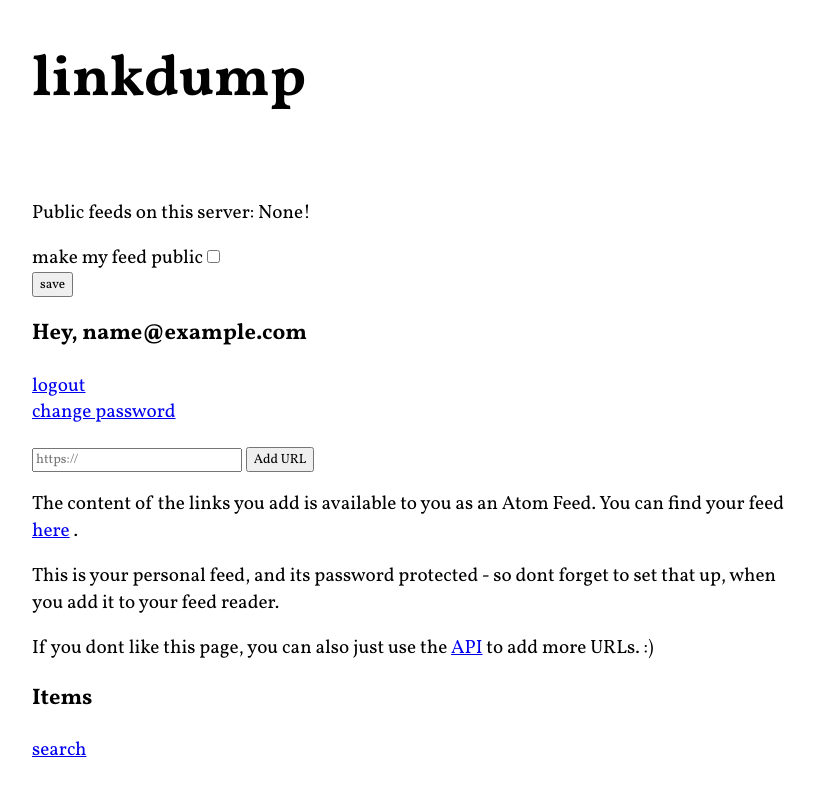
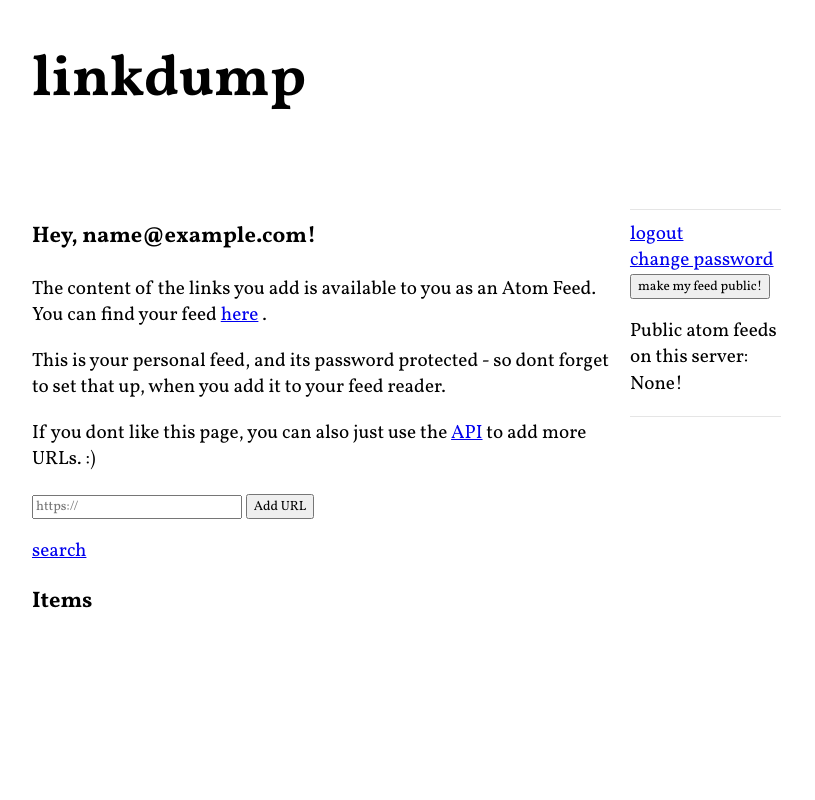
Before and after one commit to puhoy/linkdump, a Flask app: page / in a window 1280 px wide. Shown: the whole page, without its empty margins (224-1039 px from the left). Run offline with Flask 2, Linux system fonts and the light colour scheme; the visitor is signed in with stand-in values (Sample User, id 1); data comes from the database, SQL or seed files in the repository; data that the repository does not hold is empty; parts of the project's set-up code (start-up, migrations or seed data) failed here and were passed over.

Commit message:
interface stuff

```diff
--- a/linkdump/routes/forms/feed_public.py
+++ b/linkdump/routes/forms/feed_public.py
@@ -1,7 +1,7 @@
 from flask_wtf import FlaskForm
-from wtforms import BooleanField, SubmitField
+from wtforms import SubmitField, HiddenField
 
 
 class FeedPublicForm(FlaskForm):
-    is_public = BooleanField('make my feed public', validators=[])
-    feed_public_submit = SubmitField('save')
+    is_public = HiddenField('is_public', validators=[])
+    feed_public_submit = SubmitField('Make my feed public!')
--- a/linkdump/routes/frontend/index.py
+++ b/linkdump/routes/frontend/index.py
@@ -12,6 +12,9 @@ from linkdump.util.add_item import create_item
 @app.route('/', methods=['GET', 'POST'])
 @app.route('/index', methods=['GET', 'POST'])
 def index():
+    if current_user.is_anonymous:
+        return render_template('index_anonymous.html.jinja2')
+
     page = int(request.args.get('page', 1))
     per_page = int(request.args.get('per_page', 20))
 
@@ -23,16 +26,19 @@ def index():
     feed_public_form = FeedPublicForm()
     if feed_public_form.feed_public_submit.data and feed_public_form.validate_on_submit():
         flash('saved!')
-        current_user.feed_is_public = feed_public_form.is_public.data
+        current_user.feed_is_public = feed_public_form.is_public.data == 'True'
         db.session.add(current_user)
         db.session.commit()
-    feed_public_form.is_public.data = False
 
-    items_pagination = None
-    if not current_user.is_anonymous:
-        feed_public_form.is_public.data = current_user.feed_is_public
-        items_pagination = current_user.items.order_by(Item.date_processing_started.desc()) \
-            .paginate(page=page, per_page=per_page, error_out=False)
+    if not current_user.feed_is_public:
+        feed_public_form.feed_public_submit.label.text = 'make my feed public!'
+        feed_public_form.is_public.data = True
+    else:
+        feed_public_form.feed_public_submit.label.text = 'DONT make my feed public!'
+        feed_public_form.is_public.data = False
+
+    items_pagination = current_user.items.order_by(Item.date_processing_started.desc()) \
+        .paginate(page=page, per_page=per_page, error_out=False)
 
     users_with_public_feed = User.query.filter_by(feed_is_public=True).order_by(func.random()).limit(20)
 
--- a/linkdump/routes/frontend/static/main.css
+++ b/linkdump/routes/frontend/static/main.css
@@ -65,3 +65,44 @@ audio {
 object {
     max-height: 60vh
 }
+
+
+hr {
+    border: 0;
+    height: 0;
+    border-top: 1px solid rgba(0, 0, 0, 0.1);
+    border-bottom: 1px solid rgba(255, 255, 255, 0.3);
+}
+
+
+
+.flex-row {
+    display: flex;
+    flex-direction: row;
+    flex-wrap: nowrap;
+}
+
+@media only screen and (max-width: 800px) {
+    .flex-row {
+        flex-wrap: wrap;
+        flex-direction: column-reverse;
+    }
+}
+
+.flex-column {
+    display: flex;
+    flex-direction: column;
+}
+
+
+.flex-item-small {
+    flex-grow: 5;
+    flex-shrink: 1;
+}
+
+.flex-item {
+    flex-grow: 1;
+    flex-shrink: 1;
+
+    padding-right: 1em;
+}
--- a/linkdump/routes/frontend/templates/index.html.jinja2
+++ b/linkdump/routes/frontend/templates/index.html.jinja2
@@ -5,74 +5,69 @@
     <article>
         <h1>linkdump</h1>
 
-        <section>
+        <div class="flex-row">
+            <div class="flex-column">
+                <div class="flex-item">
+                    <h3>Hey, {{ current_user.email }}!</h3>
+
                     <p>
-                Public feeds on this server:
+                        The content of the links you add is available to you as an Atom Feed. You can find
+                        your feed {{ macros.link('here', url_for('atom_feed', _external=True)) }}.
+                    </p>
+                    <p>
+                        This is your personal feed, and its password protected - so dont forget to set that up, when you
+                        add
+                        it to your feed reader. </p>
+                    <p>If you dont like this page, you can also just use the {{ macros.link('API', 'api') }} to add more
+                        URLs. :)</p>
+                </div>
+            </div>
+            <div class="flex-column">
+                <div class="flex-item">
+                    <hr>
+                    {{ macros.link('logout', url_for('security.logout')) }}<br>
+                    {{ macros.link('change password', url_for('security.change_password')) }}<br>
+                    <form action="" method="post" novalidate>
+                        {{ feed_public_form.hidden_tag() }}
+                        {{ feed_public_form.is_public() }}
+                        {{ feed_public_form.feed_public_submit() }}
+                    </form>
+
+                    Public atom feeds on this server: <br>
                     {% if users_with_public_feed.all()|length == 0 %}
                         None!
                     {% endif %}
-            </p>
-            <ul>{% for user in users_with_public_feed %}
+                    <ul>
+                        {% for user in users_with_public_feed %}
                             <li>
                                 <a href="{{ url_for('public_feed', username=user.username, _external=True) }}">{{ user.username }}</a><br>
                             </li>
                         {% endfor %}
+
                     </ul>
-            {% if not current_user.is_anonymous %}
-                <form action="" method="post" novalidate>
-                    {{ feed_public_form.hidden_tag() }}
-                    {{ feed_public_form.is_public.label }}{{ feed_public_form.is_public() }}<br>
-                    {{ feed_public_form.feed_public_submit() }}
-                </form>
-            {% endif %}
-        </section>
-        {% if current_user.is_anonymous %}
+                    <hr>
+                </div>
+
+            </div>
+        </div>
+
         <section>
-                <p>
-                    linkdump is a tool that helps you adding articles you want to read to
-                    an {{ macros.link('atom feed', 'https://en.wikipedia.org/wiki/Atom_(Web_standard)') }}.
-                </p>
-                <p>
-                    You add URLs, and it tries to fetch the main content from that site, and adds it to your personal
-                    feed.
-                </p>
-                <p>
-                    Also, after a while, you have a nice collection to browse through. :)
-                </p>
-            </section>
-            <section>
-                <p>
-                    <a href="{{ url_for('security.login') }}">login</a><br>
-                    <a href="{{ url_for('security.register') }}">register</a>
-                </p>
-            </section>
-        {% else %}
-            <section>
-                <h3>Hey, {{ current_user.email }}</h3>
-                <p>
-                    {{ macros.link('logout', url_for('security.logout')) }}<br>
-                    {{ macros.link('change password', url_for('security.change_password')) }}<br>
-                </p>
-
+            <div class="flex-row">
+                <div class="flex-column">
+                    <div class="flex-item">
                         <form action="" method="post" novalidate>
                             {{ add_item_form.hidden_tag() }}
                             {{ add_item_form.url(placeholder='https://' ) }}
                             {{ add_item_form.add_item_submit() }}
                         </form>
-            </section>
-            <section>
-                <p>
-                    The content of the links you add is available to you as an Atom Feed. You can find
-                    your feed {{ macros.link('here', url_for('atom_feed', _external=True)) }}.
-                </p>
-                <p>
-                    This is your personal feed, and its password protected - so dont forget to set that up, when you add
-                    it to your feed reader.
-                <p>If you dont like this page, you can also just use the {{ macros.link('API', 'api') }} to add more
-                    URLs. :)</p>
-            </section>
-            <section>
-                <h3>Items</h3> <a href="{{ url_for('search') }}">search</a>
+                    </div>
+                    <div style="flex-grow: 1;">
+                        <a href="{{ url_for('search') }}">search</a>
+                    </div>
+                </div>
+            </div>
+            <h3>Items</h3>
+
             {% for item in items_pagination.items %}
                 {% if item.date_processing_finished %}
                     <dl>
@@ -87,6 +82,5 @@
             {{ macros.render_pagination(items_pagination, 'index') }}
 
         </section>
-        {% endif %}
     </article>
 {% endblock %}
```
Also changed, not shown: linkdump/routes/frontend/templates/index_anonymous.html.jinja2 (added, +41 -0 lines). Lines whose indentation alone changed are shown as unchanged.
